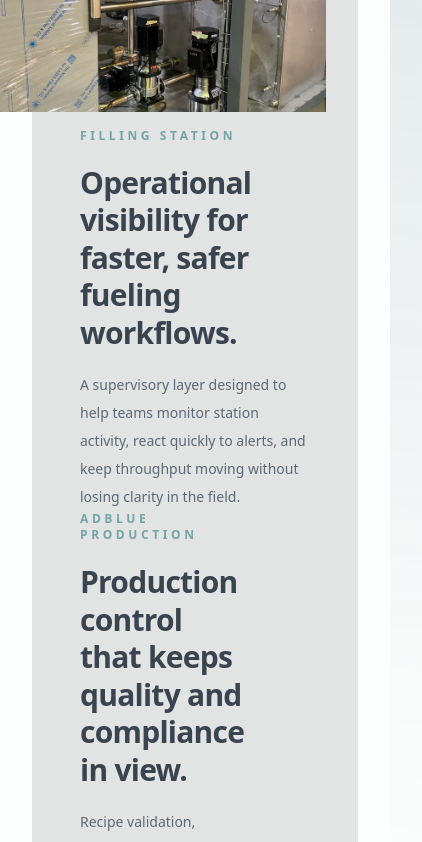
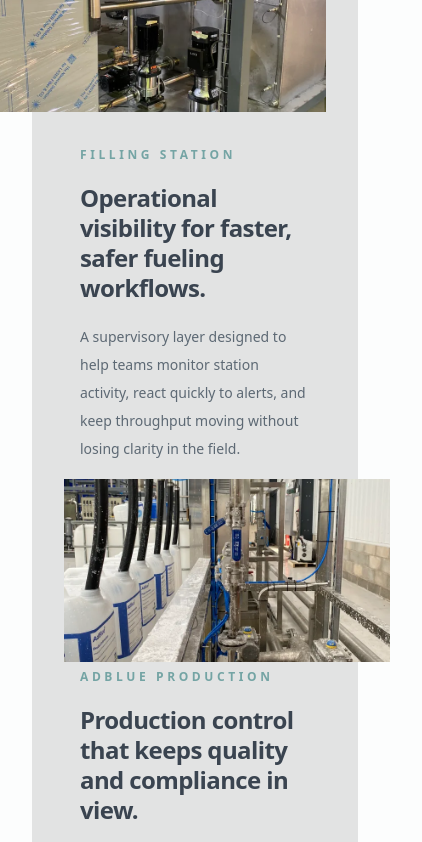
Before and after one commit to joaobartolot/bernoulli, a React (Vite) app: page / in a window 390 px wide. Shown: the part 1220-2062 px from the top of the page, 422 px wide, since content can reach past the window. Built offline with nearby package versions, Linux system fonts and the light colour scheme.

Commit message:
fix: mobile version of projects section

```diff
--- a/package.json
+++ b/package.json
@@ -13,7 +13,8 @@
 	},
 	"dependencies": {
 		"react": "^18.3.1",
-		"react-dom": "^18.3.1"
+		"react-dom": "^18.3.1",
+		"tailwind-merge": "^3.5.0"
 	},
 	"devDependencies": {
 		"@eslint/js": "^9.39.4",
--- a/src/sections/ProjectsSection.tsx
+++ b/src/sections/ProjectsSection.tsx
@@ -1,7 +1,61 @@
+import { twMerge } from "tailwind-merge";
 import adblueMonitoring from "../assets/projects/adblue-monitoring.webp";
 import fillingStation from "../assets/projects/filling-station.webp";
 import SectionTitle from "../components/ui/SectionTitle";
 import { useI18n } from "../i18n/I18nProvider";
+
+function ProjectItem({
+	eyebrow,
+	title,
+	description,
+	imageSrc,
+	imageAlt,
+	reverse = false,
+}: {
+	eyebrow: string;
+	title: string;
+	description: string;
+	imageSrc: string;
+	imageAlt: string;
+	reverse?: boolean;
+}) {
+	const { t } = useI18n();
+
+	return (
+		<div
+			className={twMerge(
+				"flex min-h-[550px] w-full flex-col justify-between gap-x-12 bg-black/10 md:flex-row lg:min-h-96",
+				reverse && "md:flex-row-reverse",
+			)}
+		>
+			<div className="relative md:w-1/2">
+				<img
+					src={imageSrc}
+					alt={t(imageAlt)}
+					className={twMerge(
+						"absolute -top-8 right-8 aspect-video w-full object-cover md:aspect-square",
+						reverse
+							? "-bottom-8 left-8 md:-bottom-16 md:left-16"
+							: "-top-8 right-8 md:-top-16 md:right-16",
+					)}
+				/>
+			</div>
+			<div className="flex items-center px-12 py-12 md:w-1/2">
+				<div className="flex flex-col">
+					<p className="text-xs font-semibold uppercase tracking-[0.3em] text-brand-primary">
+						{t(eyebrow)}
+					</p>
+					<h3 className="mt-5 text-2xl font-semibold leading-tight tracking-tight text-brand-secondary dark:text-brand-text sm:text-4xl">
+						{t(title)}
+					</h3>
+					<p className="mt-5 text-sm leading-7 text-brand-muted sm:text-base">
+						{t(description)}
+					</p>
+				</div>
+			</div>
+		</div>
+	);
+}
 
 export default function ProjectsSection() {
 	const { t } = useI18n();
@@ -17,62 +71,21 @@
 
 			<div className="relative overflow-visible">
 				<article className="flex flex-col p-4 md:p-16">
-					<div className="flex min-h-[550px] w-full flex-col justify-between gap-x-12 bg-black/10 md:flex-row lg:min-h-96">
-						<div className="relative md:w-1/2">
-							<img
-								src={fillingStation}
-								alt={t(
-									"Operational visibility for faster, safer fueling workflows.",
-								)}
-								className="absolute -top-8 right-8 aspect-video w-full object-cover md:-top-16 md:right-16 md:aspect-square"
-							/>
-						</div>
-						<div className="flex items-center px-12 md:w-1/2">
-							<div className="flex flex-col">
-								<p className="text-xs font-semibold uppercase tracking-[0.3em] text-brand-primary">
-									{t("Filling station")}
-								</p>
-								<h3 className="mt-5 text-3xl font-semibold leading-tight tracking-tight text-brand-secondary dark:text-brand-text sm:text-4xl">
-									{t(
-										"Operational visibility for faster, safer fueling workflows.",
-									)}
-								</h3>
-								<p className="mt-5 text-sm leading-7 text-brand-muted sm:text-base">
-									{t(
-										"A supervisory layer designed to help teams monitor station activity, react quickly to alerts, and keep throughput moving without losing clarity in the field.",
-									)}
-								</p>
-							</div>
-						</div>
-					</div>
-					<div className="flex w-full gap-x-12 bg-black/10 lg:min-h-[31rem]">
-						<div className="flex w-1/2 items-center px-12">
-							<div className="flex flex-col">
-								<p className="text-xs font-semibold uppercase tracking-[0.3em] text-brand-primary">
-									{t("AdBlue production")}
-								</p>
-								<h3 className="mt-5 text-3xl font-semibold leading-tight tracking-tight text-brand-secondary dark:text-brand-text sm:text-4xl">
-									{t(
-										"Production control that keeps quality and compliance in view.",
-									)}
-								</h3>
-								<p className="mt-5 text-sm leading-7 text-brand-muted sm:text-base">
-									{t(
-										"Recipe validation, process health, and operator guidance come together in a single interface so the plant can stay consistent, traceable, and easier to manage day to day.",
-									)}
-								</p>
-							</div>
-						</div>
-						<div className="relative w-1/2">
-							<img
-								src={adblueMonitoring}
-								alt={t(
-									"Production control that keeps quality and compliance in view.",
-								)}
-								className="absolute -bottom-16 left-16 aspect-square w-full object-cover"
-							/>
-						</div>
-					</div>
+					<ProjectItem
+						eyebrow="Filling station"
+						title="Operational visibility for faster, safer fueling workflows."
+						description="A supervisory layer designed to help teams monitor station activity, react quickly to alerts, and keep throughput moving without losing clarity in the field."
+						imageSrc={fillingStation}
+						imageAlt="Operational visibility for faster, safer fueling workflows."
+					/>
+					<ProjectItem
+						eyebrow="AdBlue production"
+						title="Production control that keeps quality and compliance in view."
+						description="Recipe validation, process health, and operator guidance come together in a single interface so the plant can stay consistent, traceable, and easier to manage day to day."
+						imageSrc={adblueMonitoring}
+						imageAlt="Production control that keeps quality and compliance in view."
+						reverse
+					/>
 				</article>
 			</div>
 		</section>
```
Also changed, not shown: 1 other file (tests, documents, lock files or other folders).
